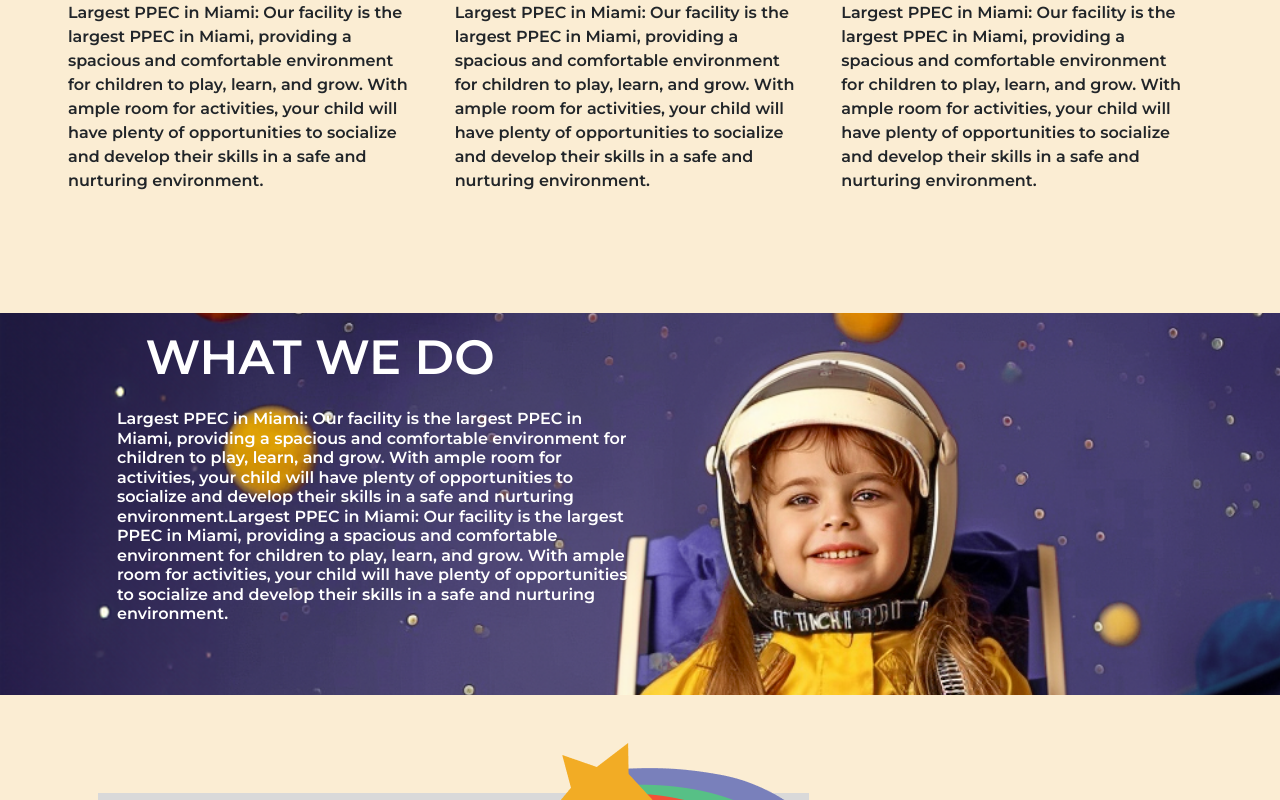
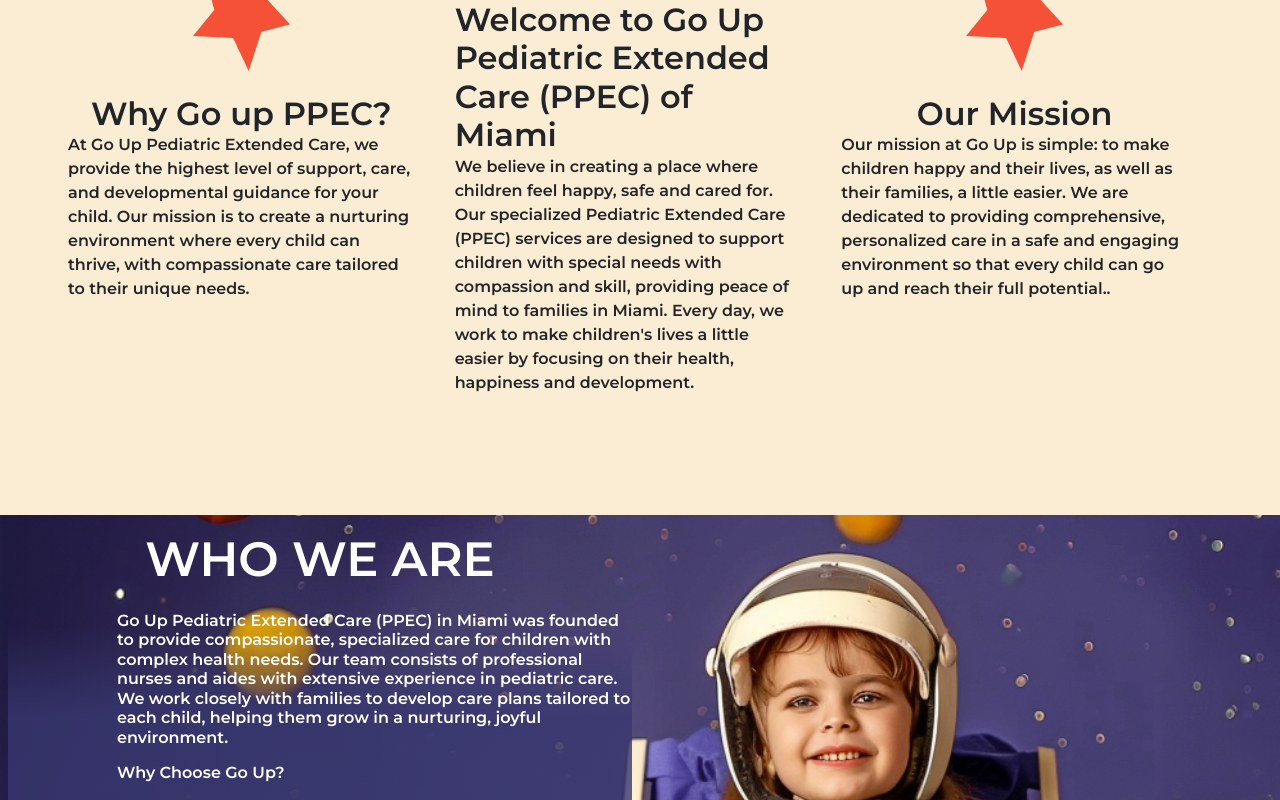
Before and after one commit to PollCode/GoUp, a React (Create React App) app: page / in a window 1280 px wide. Shown: the part 1200-2000 px from the top of the page. Built offline with nearby package versions, Linux system fonts and the light colour scheme.

Commit message:
Add files via upload

```diff
--- a/src/components/Faq.js
+++ b/src/components/Faq.js
@@ -45,7 +45,7 @@ const Faq = () => {
           role="button"
           aria-expanded="false"
           aria-controls="collapseFaq-1">
-          Largest PPEC in Miami: Our facility is the largest PPEC in Miami
+          What is a PPEC?
           <svg
             width="23"
             height="17"
@@ -73,11 +73,7 @@ const Faq = () => {
         <hr className="faq-hr" />
         <div className="collapse" id="collapseFaq-1">
           <div className="card card-body card-faq-body">
-            Largest PPEC in Miami: Our facility is the largest PPEC in Miami,
-            providing a spacious and comfortable environment for children to
-            play, learn, and grow. With ample room for activities, your child
-            will have plenty of opportunities to socialize and develop their
-            skills in a safe and nurturing environment.
+          A Prescribed Pediatric Extended Care is a facility that specializes in the care of children between the ages of 0-21 who require medical attention and monitoring of their specific condition.
           </div>
           <hr className="faq-hr" />
         </div>
@@ -89,7 +85,7 @@ const Faq = () => {
           role="button"
           aria-expanded="false"
           aria-controls="collapseFaq-2">
-          Largest PPEC in Miami: Our facility is the largest PPEC in Miami
+          Who Qualifies For The PPEC Program?
           <svg
             width="23"
             height="17"
@@ -117,11 +113,7 @@ const Faq = () => {
         <hr className="faq-hr" />
         <div className="collapse" id="collapseFaq-2">
           <div className="card card-body card-faq-body">
-            Largest PPEC in Miami: Our facility is the largest PPEC in Miami,
-            providing a spacious and comfortable environment for children to
-            play, learn, and grow. With ample room for activities, your child
-            will have plenty of opportunities to socialize and develop their
-            skills in a safe and nurturing environment.
+          Medically fragile children with complex medical conditions who require skilled nursing care, and children whose needs cannot be met by a typical school or daycare and/or do not require hospitalization.
           </div>
           <hr className="faq-hr" />
         </div>
@@ -133,7 +125,7 @@ const Faq = () => {
           role="button"
           aria-expanded="false"
           aria-controls="collapseFaq-3">
-          Largest PPEC in Miami: Our facility is the largest PPEC in Miami
+          How much does it cost?
           <svg
             width="23"
             height="17"
@@ -161,11 +153,7 @@ const Faq = () => {
         <hr className="faq-hr" />
         <div className="collapse" id="collapseFaq-3">
           <div className="card card-body card-faq-body">
-            Largest PPEC in Miami: Our facility is the largest PPEC in Miami,
-            providing a spacious and comfortable environment for children to
-            play, learn, and grow. With ample room for activities, your child
-            will have plenty of opportunities to socialize and develop their
-            skills in a safe and nurturing environment.
+          Services are 100% covered by Medicaid. Our staff will handle all the enrollment requirements and process for your child's admission. We also accept insurance and private payment.
           </div>
           <hr className="faq-hr" />
         </div>
@@ -177,7 +165,7 @@ const Faq = () => {
           role="button"
           aria-expanded="false"
           aria-controls="collapseFaq-4">
-          Largest PPEC in Miami: Our facility is the largest PPEC in Miami
+          We're here for you, 12 hours a day, 7 days a week!
           <svg
             width="23"
             height="17"
@@ -205,11 +193,7 @@ const Faq = () => {
         <hr className="faq-hr" />
         <div className="collapse" id="collapseFaq-4">
           <div className="card card-body card-faq-body">
-            Largest PPEC in Miami: Our facility is the largest PPEC in Miami,
-            providing a spacious and comfortable environment for children to
-            play, learn, and grow. With ample room for activities, your child
-            will have plenty of opportunities to socialize and develop their
-            skills in a safe and nurturing environment.
+          You can go to work, school, or care for family, knowing we've got you covered.
           </div>
           <hr className="faq-hr" />
         </div>
--- a/src/components/WhatWeDo.js
+++ b/src/components/WhatWeDo.js
@@ -2,17 +2,14 @@ import React, { useState, useEffect } from "react";
 import "../assets/styles/WhatWeDo.css";
 
 const WhatWeDo = () => {
-  const [small, setSmall] = useState(false);
+  const [small, setSmall] = useState(window.innerWidth <= 1000);
 
   const handleResize = () => {
     setSmall(window.innerWidth <= 1000);
-    console.log(window.innerWidth);
-    //console.log(small);
   };
 
   useEffect(() => {
     window.addEventListener("resize", handleResize);
-    window.addEventListener("DOMContentLoaded", handleResize);
     return () => {
       window.removeEventListener("resize", handleResize);
     };
@@ -21,31 +18,30 @@ const WhatWeDo = () => {
   return (
     <div className={`${small ? "what-we-do-small" : "what-we-do mt-5 pb-4"}`}>
       <div className={`${small ? "" : "wwd-box p-2"}`}>
-        <p
-          className={`${
-            small ? "text-center wwd-title-small" : "text-center wwd-title"
-          }`}>
-          WHAT WE DO
+        <p className={`text-center ${small ? "wwd-title-small" : "wwd-title"}`}>
+          WHO WE ARE
         </p>
-        <div className={`${small ? "p-3 text-box": ""}`}>
-          <p
-            className={`${
-              small ? "text-center wwd-text-small " : "text-left wwd-text"
-            }`}>
-            Largest PPEC in Miami: Our facility is the largest PPEC in Miami,
-            providing a spacious and comfortable environment for children to
-            play, learn, and grow. With ample room for activities, your child
-            will have plenty of opportunities to socialize and develop their
-            skills in a safe and nurturing environment.Largest PPEC in
-            Miami: Our facility is the largest PPEC in Miami, providing a
-            spacious and comfortable environment for children to play, learn,
-            and grow. With ample room for activities, your child will have
-            plenty of opportunities to socialize and develop their skills in a
-            safe and nurturing environment.
+        <div className={`text-box ${small ? "p-3" : ""}`} style={{ maxHeight: '270px', overflowY: 'auto' }}>
+          <p className={`text-${small ? "center" : "left"} ${small ? "wwd-text-small" : "wwd-text"}`}>
+            Go Up Pediatric Extended Care (PPEC) in Miami was founded to provide compassionate, specialized care for children with complex health needs. Our team consists of professional nurses and aides with extensive experience in pediatric care. We work closely with families to develop care plans tailored to each child, helping them grow in a nurturing, joyful environment.
+          </p>
+          <p className={`text-${small ? "center" : "left"} ${small ? "wwd-text-small" : "wwd-text"}`}>
+            <strong>Why Choose Go Up?</strong>
+          </p>
+          <ul className={`text-${small ? "center" : "left"} ${small ? "wwd-text-small" : "wwd-text"}`}>
+            <li>Specialized Care: We offer a variety of pediatric extended care services focused on the unique needs of each child.</li>
+            <li>State-of-the-Art Medical Equipment: Our facility is equipped with the latest medical technology to ensure each child receives the highest level of care.</li>
+            <li>Experienced Professionals: Our team includes professional nurses and aides with specialized pediatric experience, providing expert care around the clock.</li>
+            <li>Outdoor Area: We provide a supervised outdoor space where children can safely play or walk around, allowing them to enjoy fresh air and movement.</li>
+            <li>Complementary Walks: Our team regularly organizes supervised walks outside the center, offering children a change of scenery and an opportunity to explore.</li>
+          </ul>
+          <p className={`text-${small ? "center" : "left"} ${small ? "wwd-text-small" : "wwd-text"}`}>
+            Choosing the right PPEC in Miami means finding a place that feels like home for you and your child. At Go Up, we are committed to delivering not only exceptional care but also emotional support, helping your family feel confident and secure every step of the way.
           </p>
         </div>
       </div>
     </div>
   );
 };
+
 export default WhatWeDo;
--- a/src/components/WhyUs.js
+++ b/src/components/WhyUs.js
@@ -7,6 +7,7 @@ const WhyUsCard = (props) => {
   return (
     <div className="d-flex flex-column align-items-center p-2">
       <img src={redStar} alt="Red Star" className="my-4" id="redStar"></img>
+      <h2 className="card-title">{props.title}</h2>
       <p>{props.text}</p>
     </div>
   );
@@ -35,13 +36,16 @@ const WhyUs = () => {
         <div id="carouselExample" class="carousel slide">
           <div className="carousel-inner">
             <div className="carousel-item active p-2">
-              <WhyUsCard text="Largest PPEC in Miami: Our facility is the largest PPEC in Miami, providing a spacious and comfortable environment for children to play, learn, and grow. With ample room for activities, your child will have plenty of opportunities to socialize and develop their skills in a safe and nurturing environment." />
+            <WhyUsCard title=" Why Go up PPEC?" text="At Go Up Pediatric Extended Care, we provide the highest level of support, care, and developmental guidance for your child.
+                Our mission is to create a nurturing environment where every child can thrive, with compassionate care tailored to their unique needs." />
             </div>
             <div className="carousel-item p-2">
-              <WhyUsCard text="Largest PPEC in Miami: Our facility is the largest PPEC in Miami, providing a spacious and comfortable environment for children to play, learn, and grow. With ample room for activities, your child will have plenty of opportunities to socialize and develop their skills in a safe and nurturing environment." />
+            <WhyUsCard title="Welcome to Go Up Pediatric Extended Care (PPEC) of Miami" text="We believe in creating a place where children feel happy, safe and cared for. Our specialized Pediatric Extended Care (PPEC) services are designed to support children with special needs with compassion and skill,
+                providing peace of mind to families in Miami. Every day, we work to make children's lives a little easier by focusing on their health, happiness and development." />
             </div>
             <div className="carousel-item p-2">
-              <WhyUsCard text="Largest PPEC in Miami: Our facility is the largest PPEC in Miami, providing a spacious and comfortable environment for children to play, learn, and grow. With ample room for activities, your child will have plenty of opportunities to socialize and develop their skills in a safe and nurturing environment." />
+            <WhyUsCard title="Our Mission" text="Our mission at Go Up is simple: to make children happy and their lives, as well as their families, a little easier. We are dedicated to providing comprehensive,
+                personalized care in a safe and engaging environment so that every child can go up and reach their full potential.." />
             </div>
           </div>
           <button
@@ -73,13 +77,16 @@ const WhyUs = () => {
           </div>
           <div className="why-us-wrapper row p-5">
             <div className="col-4 d-flex align-items-center">
-              <WhyUsCard text="Largest PPEC in Miami: Our facility is the largest PPEC in Miami, providing a spacious and comfortable environment for children to play, learn, and grow. With ample room for activities, your child will have plenty of opportunities to socialize and develop their skills in a safe and nurturing environment." />
+              <WhyUsCard title=" Why Go up PPEC?" text="At Go Up Pediatric Extended Care, we provide the highest level of support, care, and developmental guidance for your child.
+                Our mission is to create a nurturing environment where every child can thrive, with compassionate care tailored to their unique needs." />
             </div>
             <div className="col-4 d-flex align-items-center">
-              <WhyUsCard text="Largest PPEC in Miami: Our facility is the largest PPEC in Miami, providing a spacious and comfortable environment for children to play, learn, and grow. With ample room for activities, your child will have plenty of opportunities to socialize and develop their skills in a safe and nurturing environment." />
+              <WhyUsCard title="Welcome to Go Up Pediatric Extended Care (PPEC) of Miami" text="We believe in creating a place where children feel happy, safe and cared for. Our specialized Pediatric Extended Care (PPEC) services are designed to support children with special needs with compassion and skill,
+                providing peace of mind to families in Miami. Every day, we work to make children's lives a little easier by focusing on their health, happiness and development." />
             </div>
             <div className="col-4 d-flex align-items-center">
-              <WhyUsCard text="Largest PPEC in Miami: Our facility is the largest PPEC in Miami, providing a spacious and comfortable environment for children to play, learn, and grow. With ample room for activities, your child will have plenty of opportunities to socialize and develop their skills in a safe and nurturing environment." />
+              <WhyUsCard title="Our Mission" text="Our mission at Go Up is simple: to make children happy and their lives, as well as their families, a little easier. We are dedicated to providing comprehensive,
+                personalized care in a safe and engaging environment so that every child can go up and reach their full potential.." />
             </div>
           </div>
         </div>
```
Also changed, not shown: src/components/ContactUs.js (+20 -11 lines).
